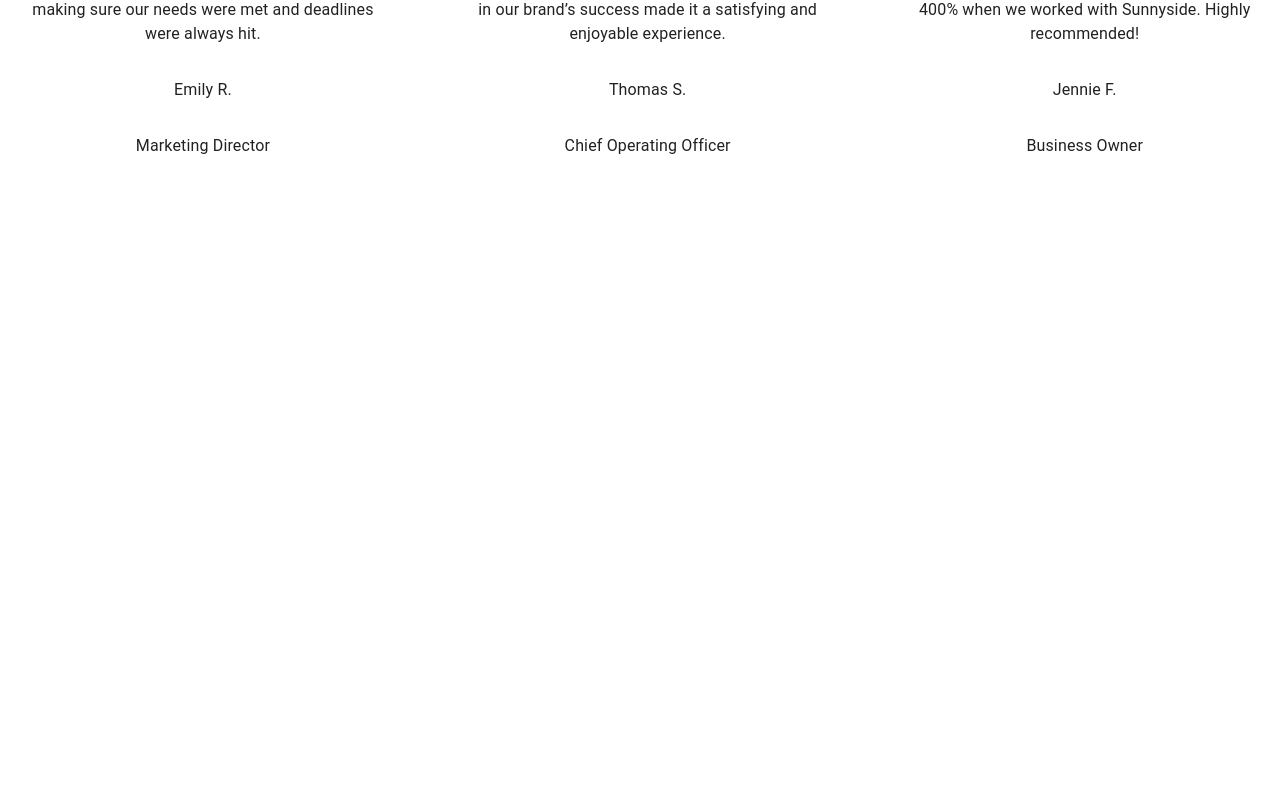
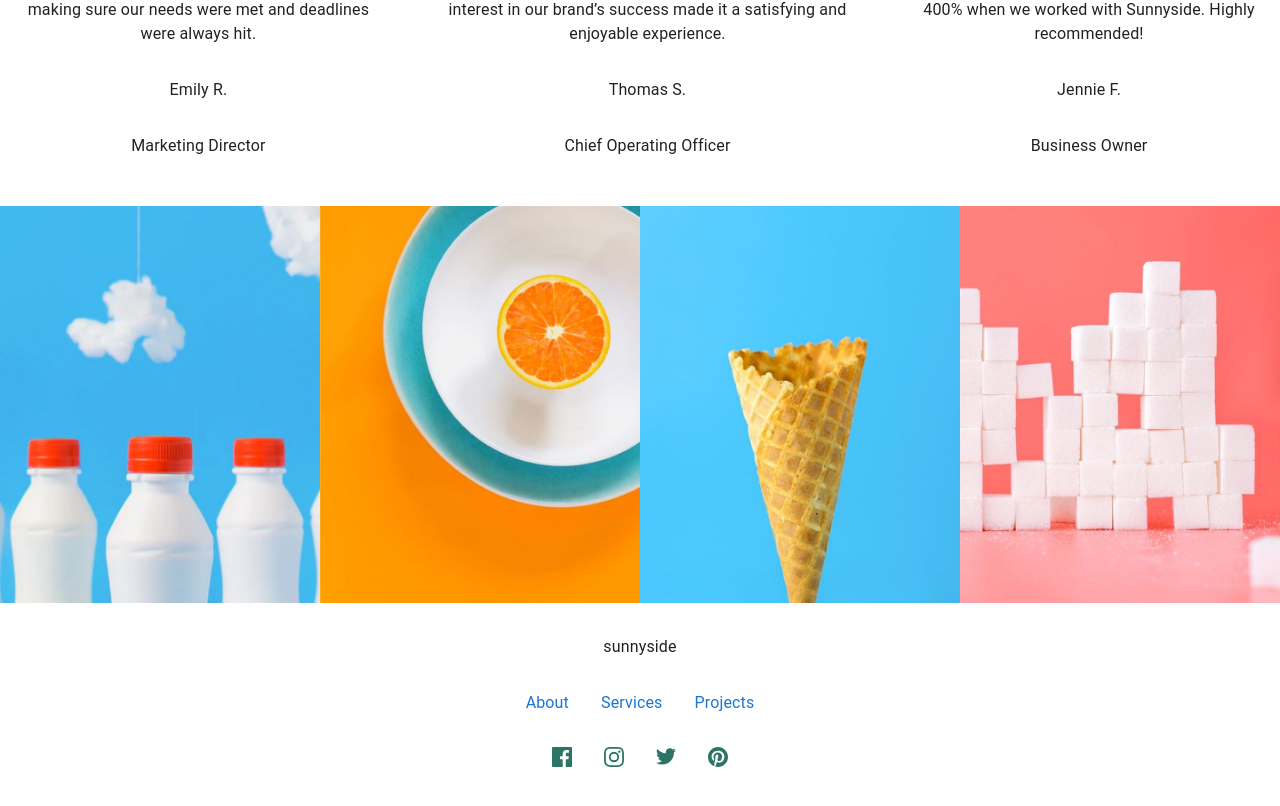
Before and after one commit to meyoh-23/sunnyhills-landing-page, a React (Create React App) app: page / in a window 1280 px wide. Shown: the part 2597-3403 px from the top of the page. Before the commit the page ends 2771 px from the top, so only its background shows below. Built offline with nearby package versions, Linux system fonts and the light colour scheme.

Commit message:
completed laying out footer

```diff
--- a/src/App.js
+++ b/src/App.js
@@ -3,6 +3,8 @@ import { Box, CssBaseline } from "@mui/material";
 import Hero from "./components/Hero";
 import CoreValues from "./components/CoreValues";
 import Testimonial from "./components/Testimonial";
+import Products from "./components/Products";
+import Footer from "./components/Footer";
 
 function App() {
   return (
@@ -12,7 +14,9 @@ function App() {
       <Box variant='main'>
         <CoreValues/>
         <Testimonial/>
+        <Products/>
       </Box>
+      <Footer/>
     </>
   );
 }
--- a/src/assets/data.js
+++ b/src/assets/data.js
@@ -6,6 +6,16 @@ import facebookIcon from './images/icon-facebook.svg';
 import instagramIcon from './images/icon-instagram.svg';
 import twitterIcon from './images/icon-twitter.svg';
 import pinterestIcon from './images/icon-pinterest.svg';
+
+import deskMilk from './images/desktop/image-gallery-milkbottles.jpg';
+import deskCone from './images/desktop/image-gallery-cone.jpg';
+import deskCubes from './images/desktop/image-gallery-sugarcubes.jpg';
+import deskOrange from './images/desktop/image-gallery-orange.jpg';
+
+import mobileMilk from './images/mobile/image-gallery-milkbottles.jpg';
+import mobileCone from './images/mobile/image-gallery-cone.jpg';
+import mobileCubes from './images/mobile/image-gallery-sugar-cubes.jpg';
+import mobileOrange from './images/mobile/image-gallery-orange.jpg';
 
 export const testimonials = [
     {
@@ -94,3 +104,38 @@ export const socialLinks = [
         link: "#pintrest.com/sunnyside"
     },
 ]
+
+export const products = [
+    {
+        id: 1,
+        name: "milk bottles",
+        image: {
+            desktop: deskMilk,
+            mobile: mobileMilk
+        }
+    },
+    {
+        id: 2,
+        name: "orange",
+        image: {
+            desktop: deskOrange,
+            mobile: mobileOrange
+        }
+    },
+    {
+        id: 3,
+        name: "cone",
+        image: {
+            desktop: deskCone,
+            mobile: mobileCone
+        }
+    },
+    {
+        id: 4,
+        name: "sugar cubes",
+        image: {
+            desktop: deskCubes,
+            mobile: mobileCubes
+        }
+    },
+]
--- /dev/null
+++ b/src/components/Footer.jsx
@@ -0,0 +1,62 @@
+import { Box, Link, Typography } from '@mui/material';
+import React from 'react';
+import { footerLinks, socialLinks } from '../assets/data';
+
+function Footer() {
+  return (
+    <Box sx={{
+        p: 4,
+        display: "flex",
+        flexDirection: "column",
+        alignItems: "center",
+        gap: 4,
+    }}>
+        <Typography sx={{
+            textAlign: "center"
+        }}>
+            sunnyside
+        </Typography>
+        <Box sx={{
+            display: "flex",
+            alignItems: "center",
+            mx: "auto",
+            gap: 4,
+        }}>
+            {
+                footerLinks.map((item) => {
+                    return <Link
+                    key={item.id}
+                    underline='none'
+                    href={item.link}
+                    sx={{
+                        textTransform: "capitalize"
+                    }}
+                    >
+                        {item.title}
+                    </Link>
+                })
+            }
+        </Box>
+        <Box sx={{
+            display: "flex",
+            alignItems: "center",
+            mx: "auto",
+            gap: 4,
+        }}>
+            {
+                socialLinks.map((item) => {
+                    return <Link
+                    underline='none'
+                    key={item.id}
+                    href={item.link}
+                    >
+                        <img src={item.icon} alt="socialmedia pages" />
+                    </Link>
+                })
+            }
+        </Box>
+    </Box>
+  )
+}
+
+export default Footer;
--- /dev/null
+++ b/src/components/Products.jsx
@@ -0,0 +1,59 @@
+import { Box, Grid } from '@mui/material';
+import React from 'react';
+import { products } from '../assets/data';
+
+function Products() {
+  return (
+    <Box
+    sx={{
+        mt: 4,
+    }}
+    >
+        <Grid container spacing={0}>
+            {
+                products.map((product) =>{
+                    return <Grid
+                    key={product.id}
+                    item
+                    xs={6}
+                    md={3}
+                    >
+                        <Box sx={{
+                            display: {
+                                xs: "flex",
+                                md: "none"
+                            }
+                        }}>
+                            <img
+                            src={product.image.mobile}
+                            alt={product.name}
+                            style={{
+                                width: "100%",
+                                height: "100%"
+                            }}
+                            />
+                        </Box>
+                        <Box sx={{
+                            display: {
+                                xs: "none",
+                                md: "flex"
+                            }
+                        }}>
+                            <img
+                            src={product.image.desktop}
+                            alt={product.name}
+                            style={{
+                                width: "100%",
+                                height: "100%"
+                            }}
+                            />
+                        </Box>
+                    </Grid>
+                })
+            }
+        </Grid>
+    </Box>
+  )
+}
+
+export default Products;
--- a/src/components/Testimonial.jsx
+++ b/src/components/Testimonial.jsx
@@ -27,7 +27,7 @@ function Testimonial() {
           md: "row",
         },
         alignItems: "center",
-        gap: 2.25,
+        gap: 4,
       }}>
         {
           testimonials.map((item) => {
```
